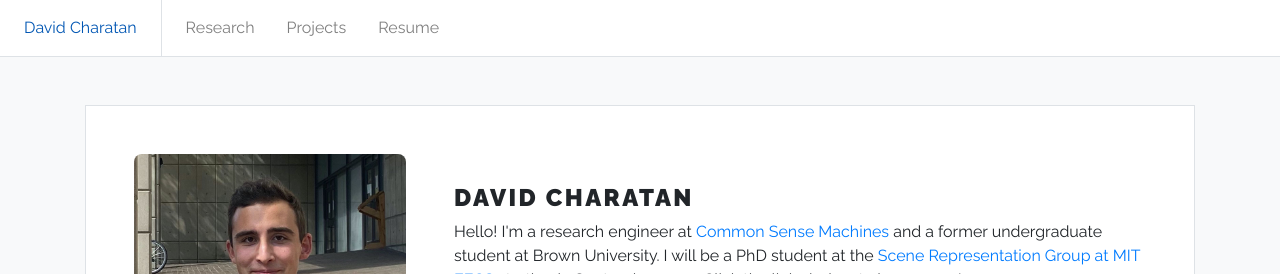
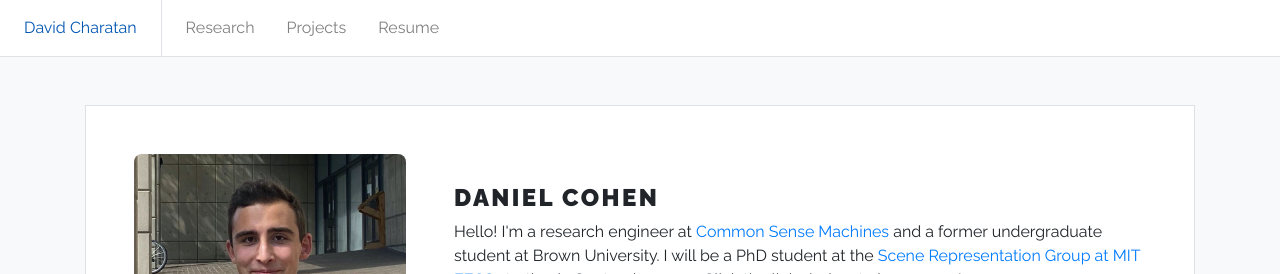
Before and after one commit to dannyboy2233/dannyboy2233.github.io, a React (Create React App) app: page / in a window 1280 px wide. Shown: the top 274 px of the page. Built offline with nearby package versions, Linux system fonts and the light colour scheme.

Commit message:
add correct name

```diff
--- a/src/features/pages/Home.jsx
+++ b/src/features/pages/Home.jsx
@@ -11,7 +11,7 @@ const Home = () => (
     <div className="d-flex flex-row align-items-center justify-content-center home-breakpoint">
       <img src={Me} alt="Me" className="me p-4" />
       <div className="p-4">
-        <h1>David Charatan</h1>
+        <h1>Daniel Cohen</h1>
         <div>
           Hello! I&apos;m a research engineer at{' '}
           <a href="https://csm.ai/">Common Sense Machines</a> and a former
```
